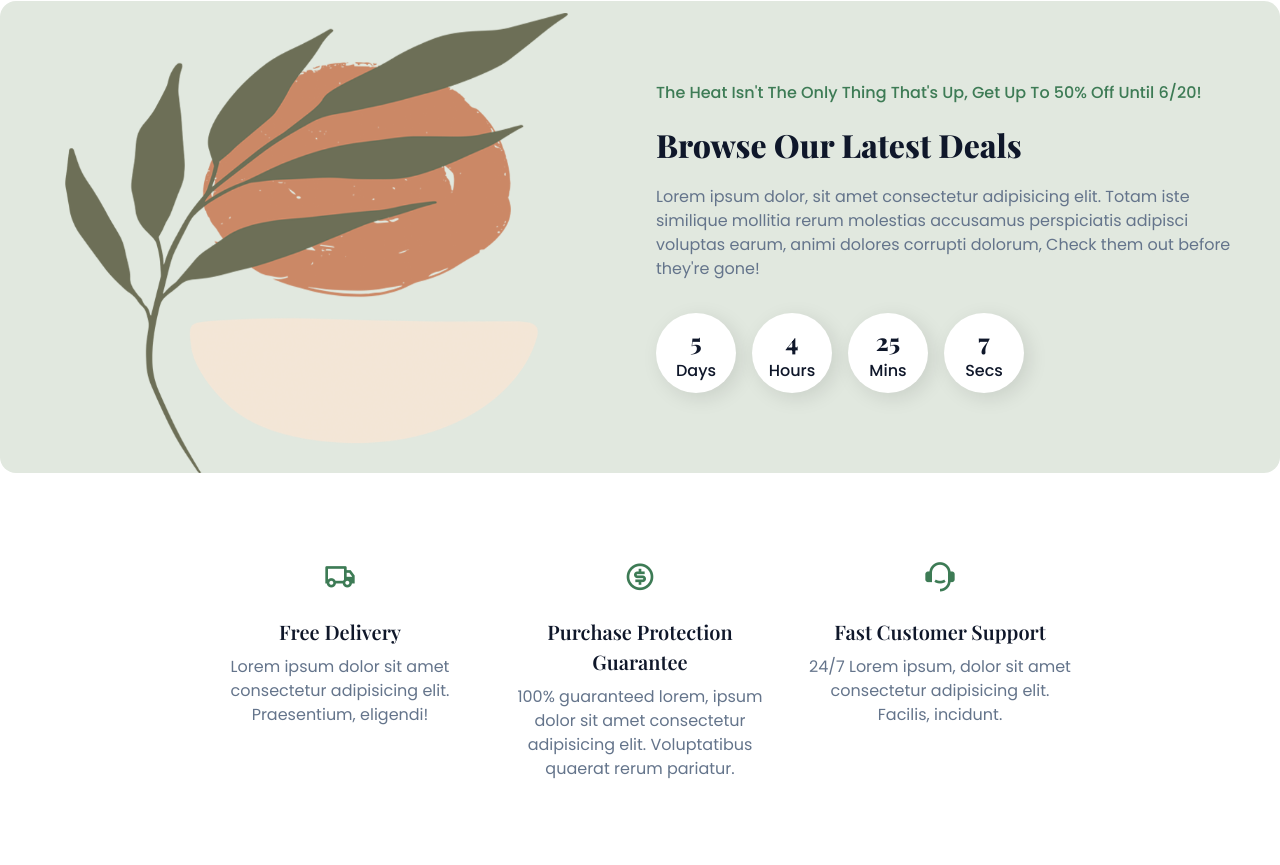
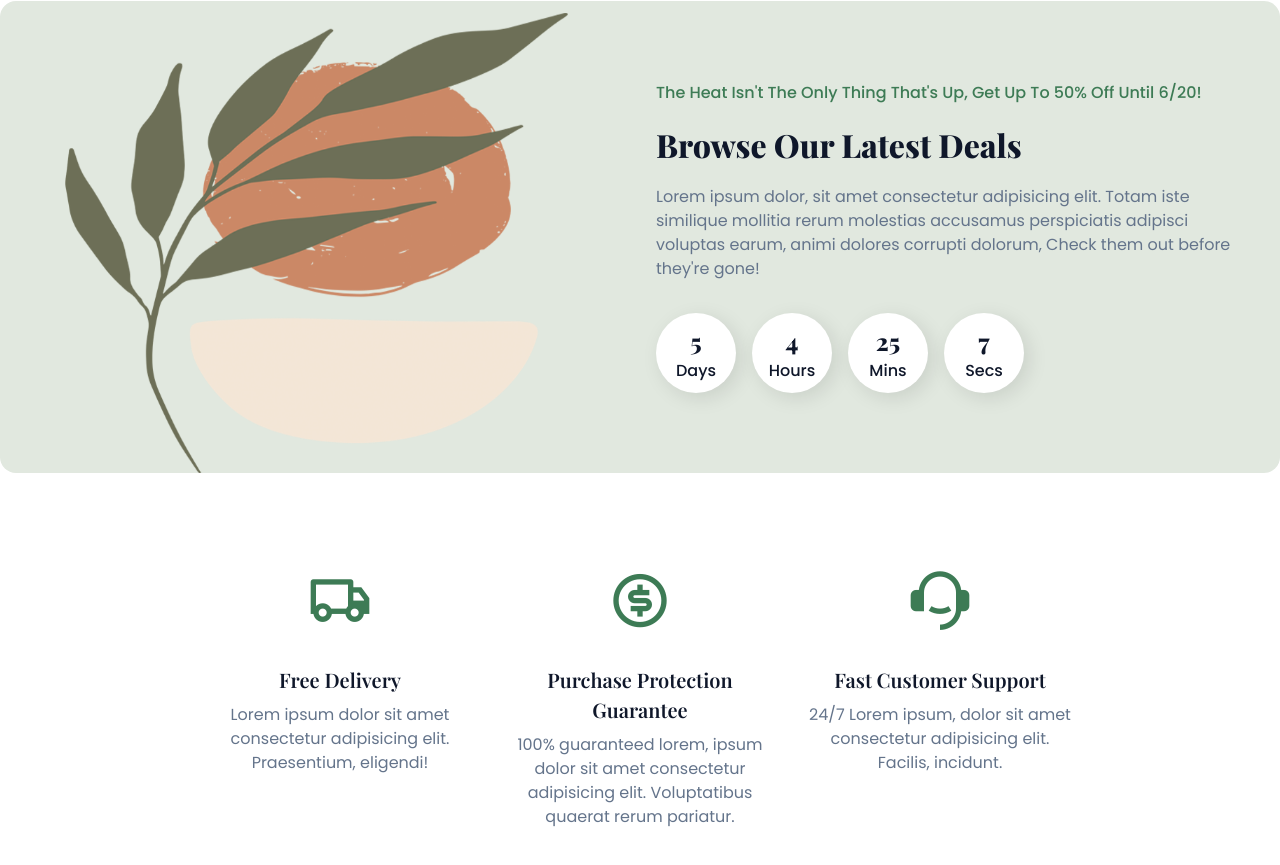
Before and after one commit to ColeDre/ecommerce-portfolio-project, a React (Vite) app in the folder client/: page / in a window 1280 px wide. Shown: the part 2362-3227 px from the top of the page. Built offline with nearby package versions, Linux system fonts and the light colour scheme.

Commit message:
Increase icon size

```diff
--- a/client/src/pages/home/PromoBanner.jsx
+++ b/client/src/pages/home/PromoBanner.jsx
@@ -5,19 +5,19 @@ const PromoBanner = () => {
   return (
     <section className='section__container banner__container'>
       <div className='banner__card'>
-        <span><i className="ri-truck-line"/></span>
+        <span><i className="ri-truck-line ri-2x"/></span>
         <h4>Free Delivery</h4>
         <p>Lorem ipsum dolor sit amet consectetur adipisicing elit. Praesentium, eligendi!</p>
       </div>
 
       <div className='banner__card'>
-        <span><i className="ri-money-dollar-circle-line"/></span>
+        <span><i className="ri-money-dollar-circle-line ri-2x"/></span>
         <h4>Purchase Protection Guarantee</h4>
         <p>100% guaranteed lorem, ipsum dolor sit amet consectetur adipisicing elit. Voluptatibus quaerat rerum pariatur.</p>
       </div>
 
       <div className='banner__card'>
-        <span><i className="ri-customer-service-2-fill"/></span>
+        <span><i className="ri-customer-service-2-fill ri-2x"/></span>
         <h4>Fast Customer Support</h4>
         <p>24/7 Lorem ipsum, dolor sit amet consectetur adipisicing elit. Facilis, incidunt.</p>
       </div>
```
